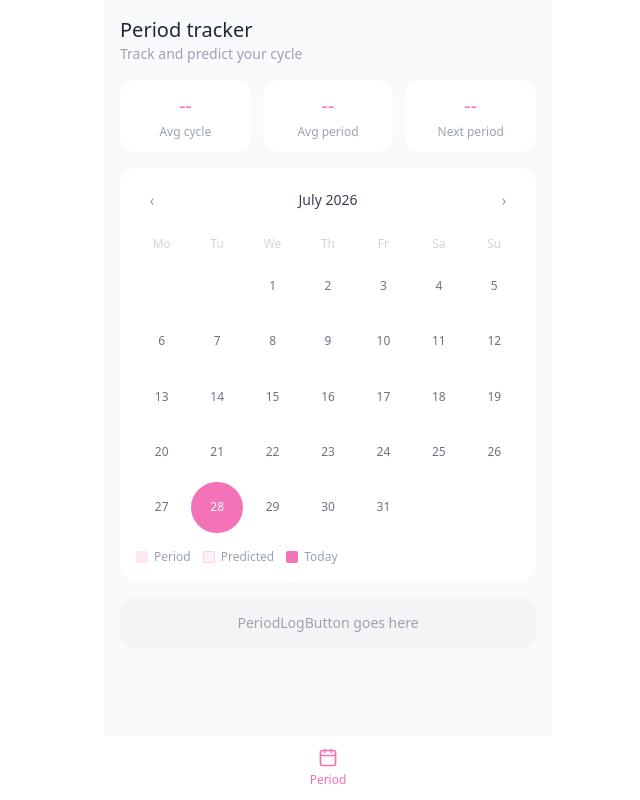
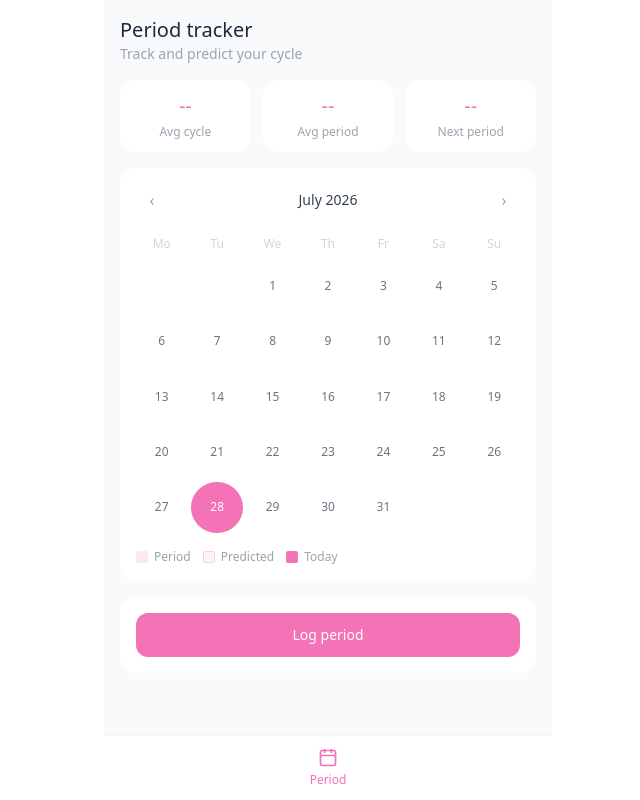
Before and after one commit to gmoraleslondono/rosa-cycle, a React (Vite) app: page /period in a window 1280 px wide. Shown: the whole page, without its empty margins (312-952 px from the left). Built offline with nearby package versions, Linux system fonts and the light colour scheme.

Commit message:
Add LogForm and PeriodLogButton components for period logging functionality in PeriodView

```diff
--- /dev/null
+++ b/src/components/period/LogForm.tsx
@@ -0,0 +1,42 @@
+import { format } from "date-fns";
+
+interface LogFormProps {
+  startDate: string;
+  setStartDate: (date: string) => void;
+  handleLogPeriod: () => void;
+  setShowForm: (show: boolean) => void;
+}
+
+export default function LogForm({
+  startDate,
+  setStartDate,
+  handleLogPeriod,
+  setShowForm,
+}: LogFormProps) {
+  return (
+    <div className="flex flex-col gap-3">
+      <p className="text-sm font-medium text-gray-700">When did it start?</p>
+      <input
+        type="date"
+        value={startDate}
+        max={format(new Date(), "yyyy-MM-dd")}
+        onChange={(e) => setStartDate(e.target.value)}
+        className="w-full border border-gray-200 rounded-xl px-3 py-2 text-sm text-gray-700 focus:outline-none focus:border-pink-400"
+      />
+      <div className="flex gap-2">
+        <button
+          onClick={() => setShowForm(false)}
+          className="flex-1 py-2 rounded-xl border border-gray-200 text-sm text-gray-400"
+        >
+          Cancel
+        </button>
+        <button
+          onClick={handleLogPeriod}
+          className="flex-1 py-2 rounded-xl bg-pink-400 text-white text-sm font-medium"
+        >
+          Save
+        </button>
+      </div>
+    </div>
+  );
+}
--- /dev/null
+++ b/src/components/period/PeriodLogButton.tsx
@@ -0,0 +1,73 @@
+import { useState } from "react";
+import { format } from "date-fns";
+import { usePeriodStore } from "../../stores/period";
+import LogForm from "./LogForm";
+
+export default function PeriodLogButton() {
+  const { periods, add, update } = usePeriodStore();
+  const [showForm, setShowForm] = useState(false);
+  const [startDate, setStartDate] = useState(format(new Date(), "yyyy-MM-dd"));
+
+  async function handleLogPeriod() {
+    await add({
+      startDate,
+      endDate: null,
+      source: "logged",
+      createdAt: new Date().toISOString(),
+      updatedAt: new Date().toISOString(),
+    });
+    setShowForm(false);
+  }
+
+  async function handleEndPeriod() {
+    if (!activePeriod) return;
+    await update({ ...activePeriod, endDate: format(new Date(), "yyyy-MM-dd") });
+  }
+
+  //find if there is a period with no end date
+  const activePeriod = periods.find((p) => p.endDate === null);
+
+  return (
+    <div className="bg-white rounded-2xl p-4 flex flex-col gap-3">
+      {/* Active period banner */}
+      {activePeriod && (
+        <div className="flex items-center gap-2 bg-pink-50 rounded-xl px-3 py-2">
+          <div className="w-2 h-2 rounded-full bg-pink-400 animate-pulse" />
+          <p className="text-sm text-pink-600">Period started {activePeriod.startDate}</p>
+        </div>
+      )}
+
+      {/* Show form or buttons */}
+      {showForm ? (
+        <LogForm
+          startDate={startDate}
+          setStartDate={setStartDate}
+          handleLogPeriod={handleLogPeriod}
+          setShowForm={setShowForm}
+        />
+      ) : (
+        <div className="flex gap-2">
+          {/* End period button — only when active */}
+          {activePeriod && (
+            <button
+              onClick={handleEndPeriod}
+              className="flex-1 py-3 rounded-xl border border-pink-200 text-pink-400 text-sm font-medium"
+            >
+              End period
+            </button>
+          )}
+
+          {/* Log period button — only when no active period */}
+          {!activePeriod && (
+            <button
+              onClick={() => setShowForm(true)}
+              className="flex-1 py-3 rounded-xl bg-pink-400 text-white text-sm font-medium"
+            >
+              Log period
+            </button>
+          )}
+        </div>
+      )}
+    </div>
+  );
+}
--- a/src/views/PeriodView.tsx
+++ b/src/views/PeriodView.tsx
@@ -2,6 +2,7 @@ import { useEffect } from "react";
 import { usePeriodStore } from "../stores/period";
 import CycleStats from "../components/period/CycleStats";
 import PeriodCalendar from "../components/period/PeriodCalendar";
+import PeriodLogButton from "../components/period/PeriodLogButton";
 import {
   getAvgCycleLength,
   getAvgPeriodLength,
@@ -24,14 +25,6 @@ export default function PeriodView() {
       </div>
     );
   }
-
-  // if (periods.length === 0) {
-  //   return (
-  //     <div className="flex items-center justify-center h-full">
-  //       <p className="text-gray-400">No periods found</p>
-  //     </div>
-  //   );
-  // }
 
   return (
     <div className="flex flex-col gap-4 p-4">
@@ -56,9 +49,7 @@ export default function PeriodView() {
       />
 
       {/* Log button */}
-      <div className="bg-gray-100 rounded-2xl p-4 text-center text-gray-400 text-sm">
-        PeriodLogButton goes here
-      </div>
+      <PeriodLogButton />
     </div>
   );
 }
```
